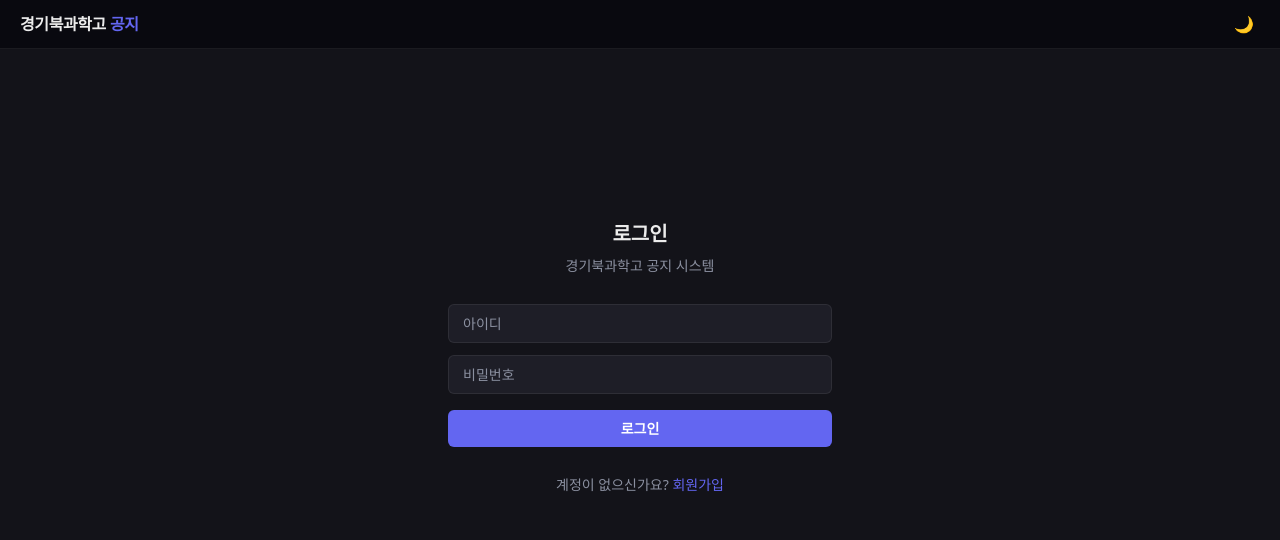
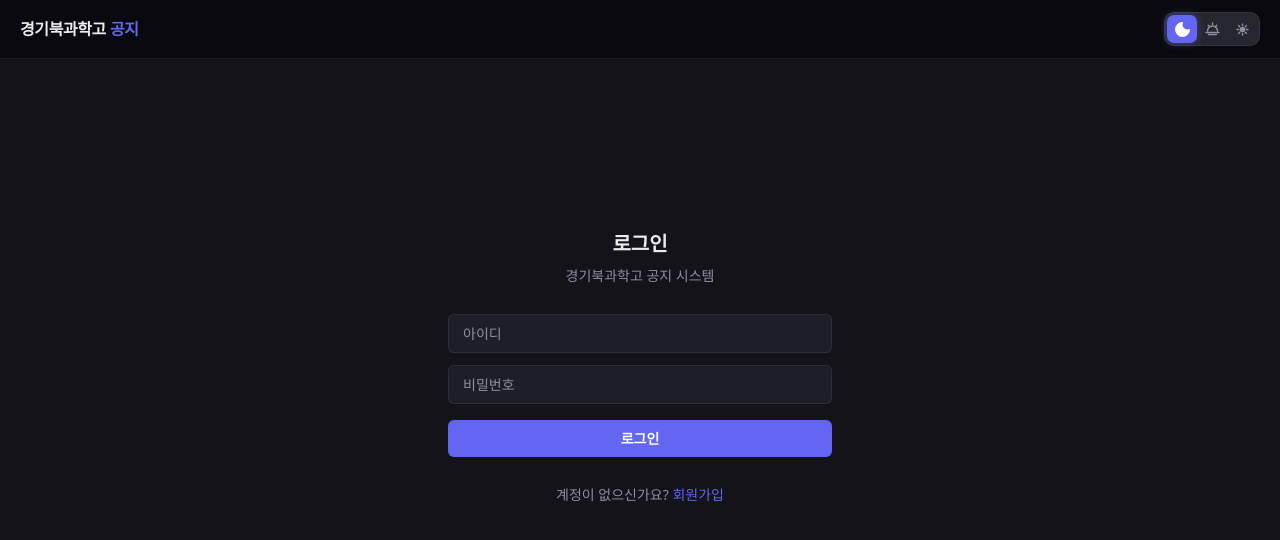
Before and after one commit to totmath/gbs-notice, a Next.js app: page /login in a window 1280 px wide. Shown: the top 540 px of the page. Built offline with nearby package versions, Linux system fonts and the light colour scheme; no server answers.

Commit message:
design: 테마 토글 이모지→SVG 세그먼트 컨트롤로 리디자인

```diff
--- a/components/ThemeToggle.tsx
+++ b/components/ThemeToggle.tsx
@@ -4,51 +4,272 @@ import { useEffect, useState } from "react";
 
 type Theme = "dark" | "dim" | "light";
 const ORDER: Theme[] = ["dark", "dim", "light"];
-const ICONS: Record<Theme, string> = { dark: "🌙", dim: "🌆", light: "☀️" };
 const LABELS: Record<Theme, string> = {
   dark: "다크",
   dim: "딤",
   light: "라이트",
 };
 
+// SVG 아이콘 — 각 테마를 상징하는 미니멀 아이콘
+function MoonIcon() {
+  return (
+    <svg
+      width="15"
+      height="15"
+      viewBox="0 0 15 15"
+      fill="none"
+      xmlns="http://www.w3.org/2000/svg"
+      aria-hidden="true"
+    >
+      <path
+        d="M7.5 1.5a6 6 0 1 0 6 6 4.5 4.5 0 0 1-6-6Z"
+        fill="currentColor"
+        stroke="currentColor"
+        strokeWidth="1"
+        strokeLinejoin="round"
+      />
+    </svg>
+  );
+}
+
+function SunsetIcon() {
+  return (
+    <svg
+      width="15"
+      height="15"
+      viewBox="0 0 15 15"
+      fill="none"
+      xmlns="http://www.w3.org/2000/svg"
+      aria-hidden="true"
+    >
+      {/* 반원 태양 */}
+      <path
+        d="M2.5 9a5 5 0 0 1 10 0"
+        stroke="currentColor"
+        strokeWidth="1.4"
+        strokeLinecap="round"
+        fill="none"
+      />
+      {/* 수평선 */}
+      <line
+        x1="1"
+        y1="10.5"
+        x2="14"
+        y2="10.5"
+        stroke="currentColor"
+        strokeWidth="1.4"
+        strokeLinecap="round"
+      />
+      {/* 아랫줄 */}
+      <line
+        x1="3.5"
+        y1="12.5"
+        x2="11.5"
+        y2="12.5"
+        stroke="currentColor"
+        strokeWidth="1.4"
+        strokeLinecap="round"
+      />
+      {/* 광선 위 */}
+      <line
+        x1="7.5"
+        y1="1"
+        x2="7.5"
+        y2="2.5"
+        stroke="currentColor"
+        strokeWidth="1.4"
+        strokeLinecap="round"
+      />
+      {/* 광선 좌상 */}
+      <line
+        x1="3.2"
+        y1="3.2"
+        x2="4.2"
+        y2="4.2"
+        stroke="currentColor"
+        strokeWidth="1.4"
+        strokeLinecap="round"
+      />
+      {/* 광선 우상 */}
+      <line
+        x1="11.8"
+        y1="3.2"
+        x2="10.8"
+        y2="4.2"
+        stroke="currentColor"
+        strokeWidth="1.4"
+        strokeLinecap="round"
+      />
+    </svg>
+  );
+}
+
+function SunIcon() {
+  return (
+    <svg
+      width="15"
+      height="15"
+      viewBox="0 0 15 15"
+      fill="none"
+      xmlns="http://www.w3.org/2000/svg"
+      aria-hidden="true"
+    >
+      <circle cx="7.5" cy="7.5" r="2.8" fill="currentColor" />
+      {/* 8방향 광선 */}
+      {[0, 45, 90, 135, 180, 225, 270, 315].map((deg) => {
+        const rad = (deg * Math.PI) / 180;
+        const x1 = 7.5 + Math.cos(rad) * 4;
+        const y1 = 7.5 + Math.sin(rad) * 4;
+        const x2 = 7.5 + Math.cos(rad) * 5.5;
+        const y2 = 7.5 + Math.sin(rad) * 5.5;
+        return (
+          <line
+            key={deg}
+            x1={x1}
+            y1={y1}
+            x2={x2}
+            y2={y2}
+            stroke="currentColor"
+            strokeWidth="1.4"
+            strokeLinecap="round"
+          />
+        );
+      })}
+    </svg>
+  );
+}
+
+const ICONS: Record<Theme, React.ReactNode> = {
+  dark: <MoonIcon />,
+  dim: <SunsetIcon />,
+  light: <SunIcon />,
+};
+
+// indicator의 translateX 값 (세그먼트 너비 = 30px, 간격 = 2px)
+const SEGMENT_WIDTH = 30;
+const INDICATOR_OFFSET: Record<Theme, number> = {
+  dark: 2,
+  dim: 2 + SEGMENT_WIDTH,
+  light: 2 + SEGMENT_WIDTH * 2,
+};
+
 export default function ThemeToggle() {
   const [theme, setTheme] = useState<Theme>("dark");
+  const [mounted, setMounted] = useState(false);
 
   useEffect(() => {
     const saved = (localStorage.getItem("gbs-theme") || "dark") as Theme;
     setTheme(saved);
+    document.documentElement.setAttribute("data-theme", saved);
+    setMounted(true);
   }, []);
 
-  function cycle() {
-    const next = ORDER[(ORDER.indexOf(theme) + 1) % ORDER.length];
+  function handleSelect(next: Theme) {
+    if (next === theme) return;
     setTheme(next);
     localStorage.setItem("gbs-theme", next);
     document.documentElement.setAttribute("data-theme", next);
   }
 
+  // SSR hydration mismatch 방지 — 마운트 전에는 skeleton 렌더
+  if (!mounted) {
+    return (
+      <div
+        style={{
+          width: 94,
+          height: 34,
+          borderRadius: 10,
+          background: "var(--surface-2)",
+          border: "1px solid var(--border-subtle)",
+        }}
+      />
+    );
+  }
+
   return (
-    <button
-      onClick={cycle}
-      title={`테마: ${LABELS[theme]}`}
+    <div
+      role="group"
+      aria-label="테마 선택"
       style={{
-        background: "none",
-        border: "none",
-        cursor: "pointer",
-        padding: "0.25rem 0.375rem",
-        fontSize: "1rem",
-        lineHeight: 1,
-        borderRadius: "6px",
-        transition: "background 0.15s",
+        position: "relative",
+        display: "inline-flex",
+        alignItems: "center",
+        height: 34,
+        padding: "2px",
+        borderRadius: 10,
+        background: "var(--surface-2)",
+        border: "1px solid var(--border-subtle)",
+        gap: 0,
       }}
-      onMouseEnter={(e) =>
-        ((e.currentTarget as HTMLButtonElement).style.background =
-          "var(--surface-2)")
-      }
-      onMouseLeave={(e) =>
-        ((e.currentTarget as HTMLButtonElement).style.background = "none")
-      }
     >
-      {ICONS[theme]}
-    </button>
+      {/* 슬라이딩 indicator */}
+      <span
+        aria-hidden="true"
+        style={{
+          position: "absolute",
+          top: 2,
+          left: 0,
+          width: SEGMENT_WIDTH,
+          height: "calc(100% - 4px)",
+          borderRadius: 7,
+          background: "var(--primary)",
+          boxShadow: "0 0 10px rgba(99,102,241,0.45)",
+          transform: `translateX(${INDICATOR_OFFSET[theme]}px)`,
+          transition:
+            "transform 0.22s cubic-bezier(0.4,0,0.2,1), box-shadow 0.22s",
+          pointerEvents: "none",
+        }}
+      />
+
+      {/* 세그먼트 버튼 3개 */}
+      {ORDER.map((t) => {
+        const isActive = theme === t;
+        return (
+          <button
+            key={t}
+            onClick={() => handleSelect(t)}
+            title={LABELS[t]}
+            aria-pressed={isActive}
+            style={{
+              position: "relative",
+              zIndex: 1,
+              display: "flex",
+              alignItems: "center",
+              justifyContent: "center",
+              width: SEGMENT_WIDTH,
+              height: "100%",
+              border: "none",
+              background: "transparent",
+              cursor: "pointer",
+              borderRadius: 7,
+              color: isActive ? "#ffffff" : "var(--muted-fg)",
+              transition: "color 0.18s",
+              outline: "none",
+              // focus-visible ring
+              WebkitTapHighlightColor: "transparent",
+            }}
+            onFocus={(e) => {
+              if (e.target.matches(":focus-visible")) {
+                (e.currentTarget as HTMLButtonElement).style.boxShadow =
+                  "0 0 0 2px var(--primary)";
+              }
+            }}
+            onBlur={(e) => {
+              (e.currentTarget as HTMLButtonElement).style.boxShadow = "none";
+            }}
+          >
+            <span
+              style={{
+                display: "flex",
+                transition: "transform 0.18s cubic-bezier(0.34,1.56,0.64,1)",
+                transform: isActive ? "scale(1.15)" : "scale(1)",
+              }}
+            >
+              {ICONS[t]}
+            </span>
+          </button>
+        );
+      })}
+    </div>
   );
 }
```
